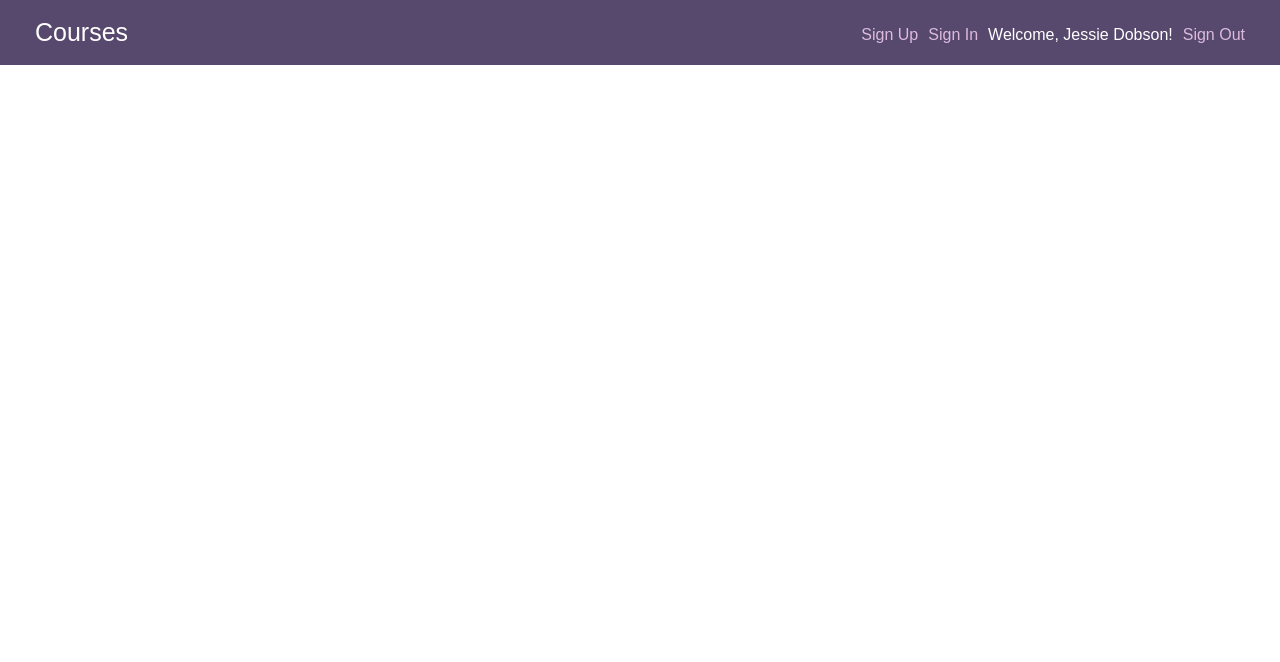
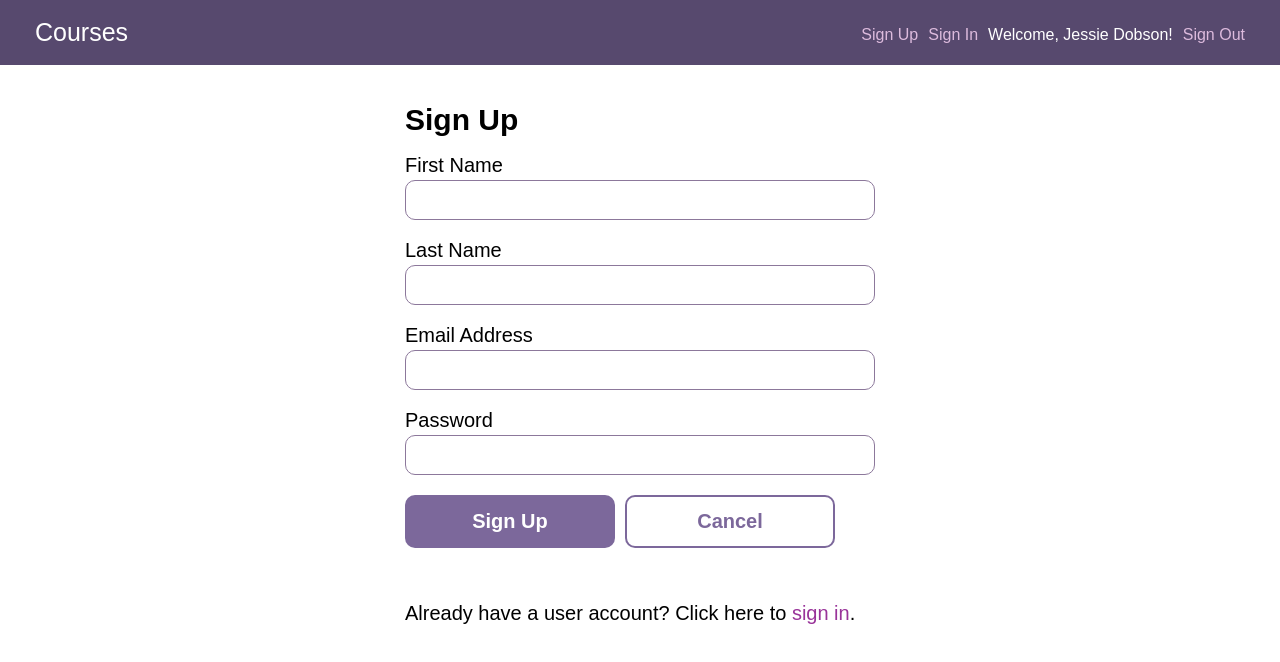
Before and after one commit to dobflob/FullStackApp, a React (Vite) app in the folder client/: page /signup in a window 1280 px wide. Shown: the top 662 px of the page. Built offline with nearby package versions, Linux system fonts and the light colour scheme; no server answers.

Commit message:
install js-cookie create UserContext.jsx to store user info create sign up and sign in routes create sign up and sign in components wrap app in provider tag to provide userContext to all components update links in header to sign up and sign in

```diff
--- a/client/package.json
+++ b/client/package.json
@@ -10,6 +10,7 @@
     "preview": "vite preview"
   },
   "dependencies": {
+    "js-cookie": "^3.0.5",
     "react": "^18.3.1",
     "react-dom": "^18.3.1",
     "react-markdown": "^9.0.1",
--- a/client/src/App.jsx
+++ b/client/src/App.jsx
@@ -7,6 +7,8 @@ import Courses from './components/Courses';
 import CourseDetails from './components/CourseDetails';
 import UpdateCourse from './components/UpdateCourseForm';
 import { api } from './utils/apiHelper';
+import UserSignIn from './components/UserSignIn';
+import UserSignUp from './components/UserSignUp';
 
 
 function App() {
@@ -35,6 +37,8 @@ function App() {
         <Route path='/courses' element={<Courses courses={courses}/>}/>
         <Route path='/courses/:id' element={<CourseDetails courses={courses}/>}/>
         <Route path='/courses/:id/update' element={<UpdateCourse />}/>
+        <Route path='/signin' element={<UserSignIn />}></Route>
+        <Route path='/signup' element={<UserSignUp />}></Route>
       </Routes>
     </>
   )
--- a/client/src/components/Header.jsx
+++ b/client/src/components/Header.jsx
@@ -1,17 +1,19 @@
+import { Link } from "react-router-dom";
+
 const Header = () => {
   return (
     <header>
       <div className='wrap header--flex'>
         <h1 className='header--logo'>
-          <a href='index.html'>Courses</a>
+          <Link to='/courses'>Courses</Link>
         </h1>
         <nav>
           <ul className='header--signedout'>
             <li>
-              <a href='#'>Sign Up</a>
+            <Link to='/signup'>Sign Up</Link>
             </li>
             <li>
-              <a href='#'>Sign In</a>
+            <Link to='/signin'>Sign In</Link>
             </li>
             <li>Welcome, Jessie Dobson!</li>
             <li>
--- /dev/null
+++ b/client/src/components/UserSignIn.jsx
@@ -0,0 +1,61 @@
+import { Link, useNavigate } from "react-router-dom";
+import { useRef, useState, useContext } from "react";
+
+import UserContext from "../contexts/UserContext";
+
+const UserSignIn = () => {
+  const {actions} = useContext(UserContext);
+  const navigate = useNavigate();
+
+  const emailAddress = useRef(null);
+  const password = useRef(null);
+  const [errors, setErrors] = useState([]);
+
+  const handleSubmit = async (event) => {
+    event.preventDefault();
+
+    const credentials = {
+      emailAddress: emailAddress.current.value,
+      password: password.current.value
+    }
+
+    try {
+      const user = await actions.signIn(credentials);
+
+      if (user) {
+        navigate('/courses');
+      } else {
+        setErrors(['Sign-in was unsuccessful'])
+      }
+    } catch (error) {
+      console.log(error);
+      navigate('/');
+    }
+  }
+
+  const handleCancel = (event) => {
+    event.preventDefault();
+    navigate('/');
+  }
+
+  return (
+    <main>
+      <div className='form--centered'>
+        <h2>Sign In</h2>
+        <form onSubmit={handleSubmit}>
+          <label for='emailAddress'>Email Address</label>
+          <input id='emailAddress' name='emailAddress' type='email' value='' />
+
+          <label for='password'>Password</label>
+          <input id='password' name='password' type='password' value='' />
+
+          <button className='button' type='submit'>Sign In</button>
+          <button className='button button-secondary' onclick={handleCancel}>Cancel</button>
+        </form>
+        <p>Don't have a user account? Click here to <Link to='/signup'>sign up</Link>.</p>
+      </div>
+    </main>
+  );
+};
+
+export default UserSignIn;
--- /dev/null
+++ b/client/src/components/UserSignUp.jsx
@@ -0,0 +1,77 @@
+import { useContext, useRef, useState } from "react";
+import { Link, useNavigate } from "react-router-dom";
+
+import UserContext from "../contexts/UserContext";
+import { api } from "../utils/apiHelper";
+
+const UserSignUp = () => {
+  const {actions} = useContext(UserContext);
+  const navigate = useNavigate();
+
+  const firstName = useRef(null);
+  const lastName = useRef(null);
+  const emailAddress = useRef(null);
+  const password = useRef(null);
+  const [errors, setErrors] = useState([]);
+
+  const handleSubmit = async (event) => {
+    event.preventDefault();
+
+    const user = {
+      firstName: firstName.current.value,
+      lastName: lastName.current.value,
+      emailAddress: emailAddress.current.value,
+      password: password.current.value
+    }
+
+    try {
+      const response = await api('/users', 'POST', user);
+
+      if (response.status === 200) {
+        console.log(`${user.emailAddress} is successfully signed up`);
+        await actions.signIn(user);
+        navigate('/courses');
+      } else if (response.status === 400) {
+        const data = await response.json();
+        setErrors(data.errors);
+      } else {
+        throw new Error();
+      }
+    } catch (error) {
+      console.log(error);
+      navigate('/signup');
+    }
+  }
+
+  const handleCancel = (event) => {
+    event.preventDefault();
+    navigate('/signin');
+  };
+
+  return (
+    <main>
+      <div className='form--centered'>
+        <h2>Sign Up</h2>
+        <form onSubmit={handleSubmit}>
+          <label for='firstName'>First Name</label>
+          <input id='firstName' name='firstName' type='text' value=''/>
+
+          <label for='lastName'>Last Name</label>
+          <input id='lastName' name='lastName' type='text' value=''/>
+
+          <label for='emailAddress'>Email Address</label>
+          <input id='emailAddress' name='emailAddress' type='email' value=''/>
+
+          <label for='password'>Password</label>
+          <input id='password' name='password' type='password' value=''/>
+
+          <button className='button' type='submit'>Sign Up</button>
+          <button className='button button-secondary' onclick={handleCancel}>Cancel</button>
+        </form>
+        <p>Already have a user account? Click here to <Link to='/signin'>sign in</Link>.</p>
+      </div>
+    </main>
+  );
+}
+
+export default UserSignUp;
--- /dev/null
+++ b/client/src/contexts/UserContext.jsx
@@ -0,0 +1,43 @@
+import { createContext, useState } from "react";
+import Cookies from "js-cookie";
+import { api } from "../utils/apiHelper";
+
+const UserContext = createContext(null);
+
+export const UserProvider = (props) => {
+  const cookie = Cookies.get('authenticatedUser');
+  const [authUser, setAuthUser] = useState(cookie ? JSON.parse(cookie) : null);
+
+  const signIn = async (credentials) => {
+    const response = await api('/users', 'GET', null, credentials);
+
+    if (response.status === 200) {
+      const user = await response.json();
+      setAuthUser(user);
+      Cookies.set('authenticatedUser', JSON.stringify(user), {expires: 1});
+    } else if (response.status === 401) {
+      return null;
+    } else {
+      throw new Error();
+    }
+  }
+
+  const signOut = () => {
+    setAuthUser(null);
+    Cookies.remove('authenticatedUser');
+  }
+
+  return (
+    <UserContext.Provider value={{
+      authUser,
+      actions: {
+        signIn,
+        signOut
+      }
+    }}>
+      {props.children}
+    </UserContext.Provider>
+  );
+};
+
+export default UserContext;
--- a/client/src/main.jsx
+++ b/client/src/main.jsx
@@ -5,12 +5,15 @@ import { BrowserRouter } from 'react-router-dom';
 import App from './App.jsx';
 import './styles/reset.css';
 import './styles/global.css';
+import { UserProvider } from './contexts/UserContext.jsx';
 
 
 createRoot(document.getElementById('root')).render(
   <StrictMode>
     <BrowserRouter>
-      <App />
+      <UserProvider>
+        <App />
+      </UserProvider>
     </BrowserRouter>
-  </StrictMode>,
+  </StrictMode>
 )
```
Also changed, not shown: 1 other file (tests, documents, lock files or other folders).
